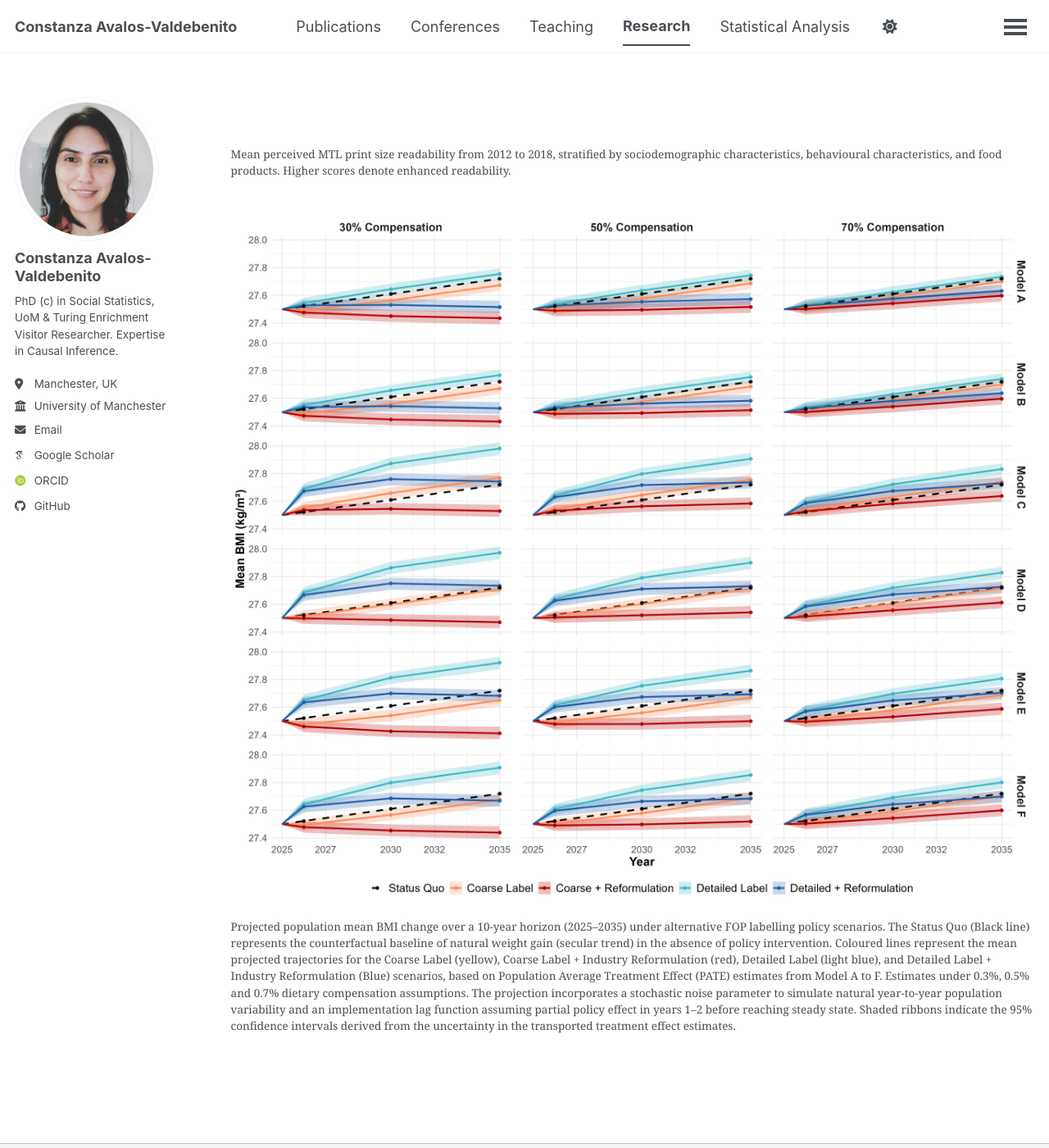
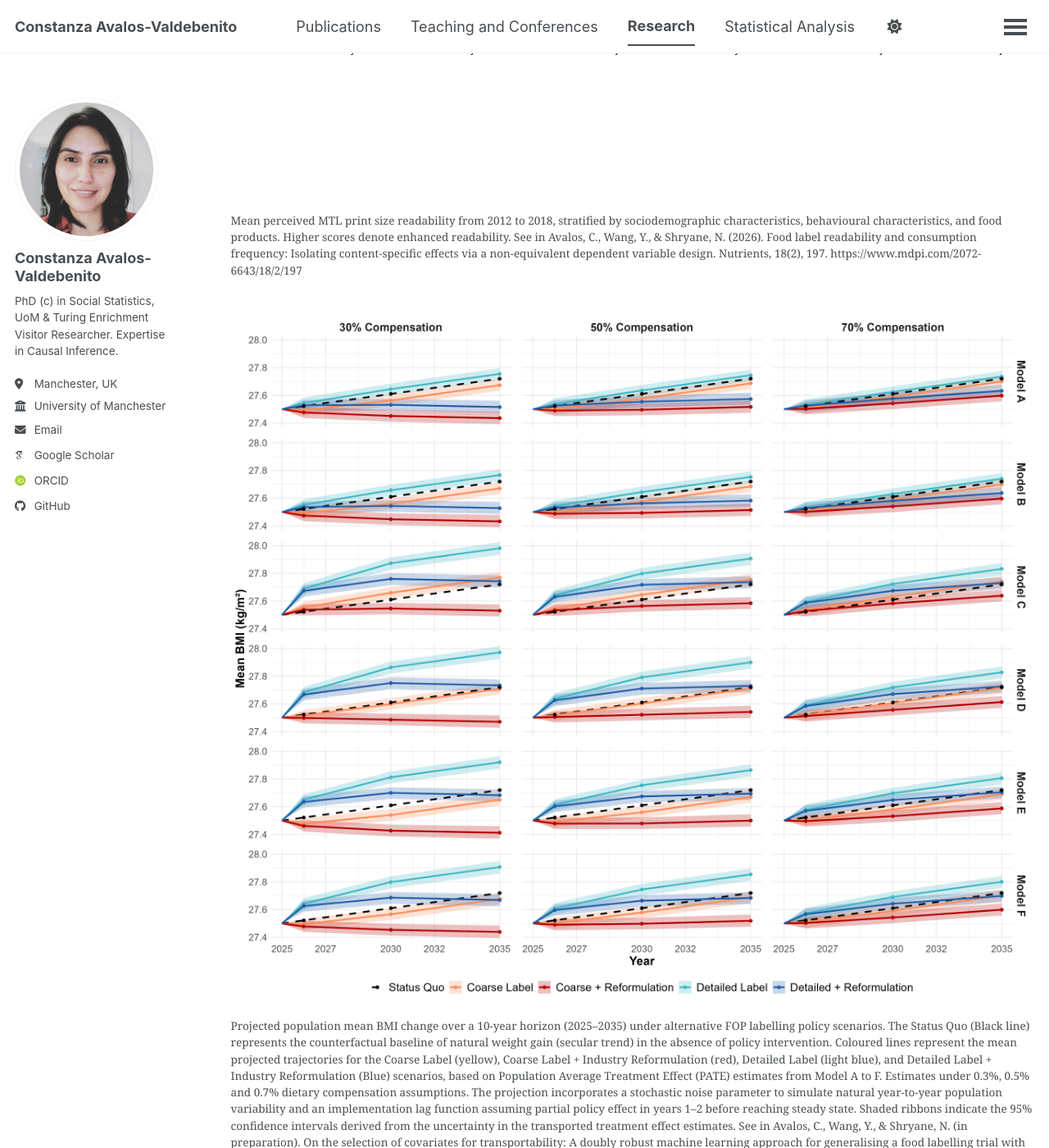
Before and after one commit to cotypolis/academic-website-preview, a Jekyll site: the page built from _pages/research.md, in a window 1280 px wide and 1400 px high, scrolled down 3839 px. Shown: the whole window at 82% size. Built offline with Jekyll 4.4.1, drawn with Linux system fonts in a browser that asks for light colours; some web fonts are replaced; a script bundle is joined from its source files by our own code; library files that are not in the unit come from our copies; some of the changed text lies outside the part shown.

```diff
--- a/_pages/research.md
+++ b/_pages/research.md
@@ -25,20 +25,20 @@ Each of the empirical chapters (Chapters 3, 4, and 5) is structured as a self-co
 
 <figure>
   <img src="{{ site.url }}{{ site.baseurl }}/images/combined_model.png" alt="combined_model">
-  <figcaption>Effects of FOLP on participants’ ability to choose cereal brands according to calorie counts, in relation to their performance on the n-back test.</figcaption>
+  <figcaption>Effects of FOLP on participants’ ability to choose cereal brands according to calorie counts, in relation to their performance on the n-back test. See in Avalos, C. (2025). Food label granularity and working memory: Effects on food choice in a randomised controlled trial. Journal of Health, Population and Nutrition, 44, 375. https://link.springer.com/article/10.1186/s41043-025-01076-x</figcaption>
 </figure>
 
 <figure>
   <img src="{{ site.url }}{{ site.baseurl }}/images/combined_nback_effects.png" alt="combined_nback_effects">
-  <figcaption>Interaction effects between FOLP treatments and n-back test levels on participants’ ability to choose cereal brands according to calorie counts. The plots show the associations between d’ as n-back performance (1-back, 2-back, and 3-back) and participants’ calorie count estimates under different labelling conditions (black = no label, red = detailed label, blue = coarse label). The bands represent 95% confidence intervals.</figcaption>
+  <figcaption>Interaction effects between FOLP treatments and n-back test levels on participants’ ability to choose cereal brands according to calorie counts. The plots show the associations between d’ as n-back performance (1-back, 2-back, and 3-back) and participants’ calorie count estimates under different labelling conditions (black = no label, red = detailed label, blue = coarse label). The bands represent 95% confidence intervals. See in Avalos, C. (2025). Food label granularity and working memory: Effects on food choice in a randomised controlled trial. Journal of Health, Population and Nutrition, 44, 375. https://link.springer.com/article/10.1186/s41043-025-01076-x</figcaption>
 </figure>
 
 <figure>
   <img src="{{ site.url }}{{ site.baseurl }}/images/readability_5x3_grid.png" alt="readability_5x3_grid">
-  <figcaption>Mean perceived MTL print size readability from 2012 to 2018, stratified by sociodemographic characteristics, behavioural characteristics, and food products. Higher scores denote enhanced readability.</figcaption>
+  <figcaption>Mean perceived MTL print size readability from 2012 to 2018, stratified by sociodemographic characteristics, behavioural characteristics, and food products. Higher scores denote enhanced readability. See in Avalos, C., Wang, Y., & Shryane, N. (2026). Food label readability and consumption frequency: Isolating content-specific effects via a non-equivalent dependent variable design. Nutrients, 18(2), 197. https://www.mdpi.com/2072-6643/18/2/197</figcaption>
 </figure>
 
 <figure>
   <img src="{{ site.url }}{{ site.baseurl }}/images/Trend_Plot_Absolute_BMI.png" alt="Trend_Plot_Absolute_BMI">
-  <figcaption>Projected population mean BMI change over a 10-year horizon (2025–2035) under alternative FOP labelling policy scenarios. The Status Quo (Black line) represents the counterfactual baseline of natural weight gain (secular trend) in the absence of policy intervention. Coloured lines represent the mean projected trajectories for the Coarse Label (yellow), Coarse Label + Industry Reformulation (red), Detailed Label (light blue), and Detailed Label + Industry Reformulation (Blue) scenarios, based on Population Average Treatment Effect (PATE) estimates from Model A to F. Estimates under 0.3%, 0.5% and 0.7% dietary compensation assumptions. The projection incorporates a stochastic noise parameter to simulate natural year-to-year population variability and an implementation lag function assuming partial policy effect in years 1–2 before reaching steady state. Shaded ribbons indicate the 95% confidence intervals derived from the uncertainty in the transported treatment effect estimates.</figcaption>
+  <figcaption>Projected population mean BMI change over a 10-year horizon (2025–2035) under alternative FOP labelling policy scenarios. The Status Quo (Black line) represents the counterfactual baseline of natural weight gain (secular trend) in the absence of policy intervention. Coloured lines represent the mean projected trajectories for the Coarse Label (yellow), Coarse Label + Industry Reformulation (red), Detailed Label (light blue), and Detailed Label + Industry Reformulation (Blue) scenarios, based on Population Average Treatment Effect (PATE) estimates from Model A to F. Estimates under 0.3%, 0.5% and 0.7% dietary compensation assumptions. The projection incorporates a stochastic noise parameter to simulate natural year-to-year population variability and an implementation lag function assuming partial policy effect in years 1–2 before reaching steady state. Shaded ribbons indicate the 95% confidence intervals derived from the uncertainty in the transported treatment effect estimates. See in Avalos, C., Wang, Y., & Shryane, N. (in preparation). On the selection of covariates for transportability: A doubly robust machine learning approach for generalising a food labelling trial with mixed-type data.</figcaption>
 </figure>
```
Also changed, not shown: _data/navigation.yml (+2 -8 lines), _pages/conferences.md (deleted, +0 -12 lines), _pages/teaching-and-conferences.md (added, +24 -0 lines), _pages/teaching.md (deleted, +0 -14 lines).
